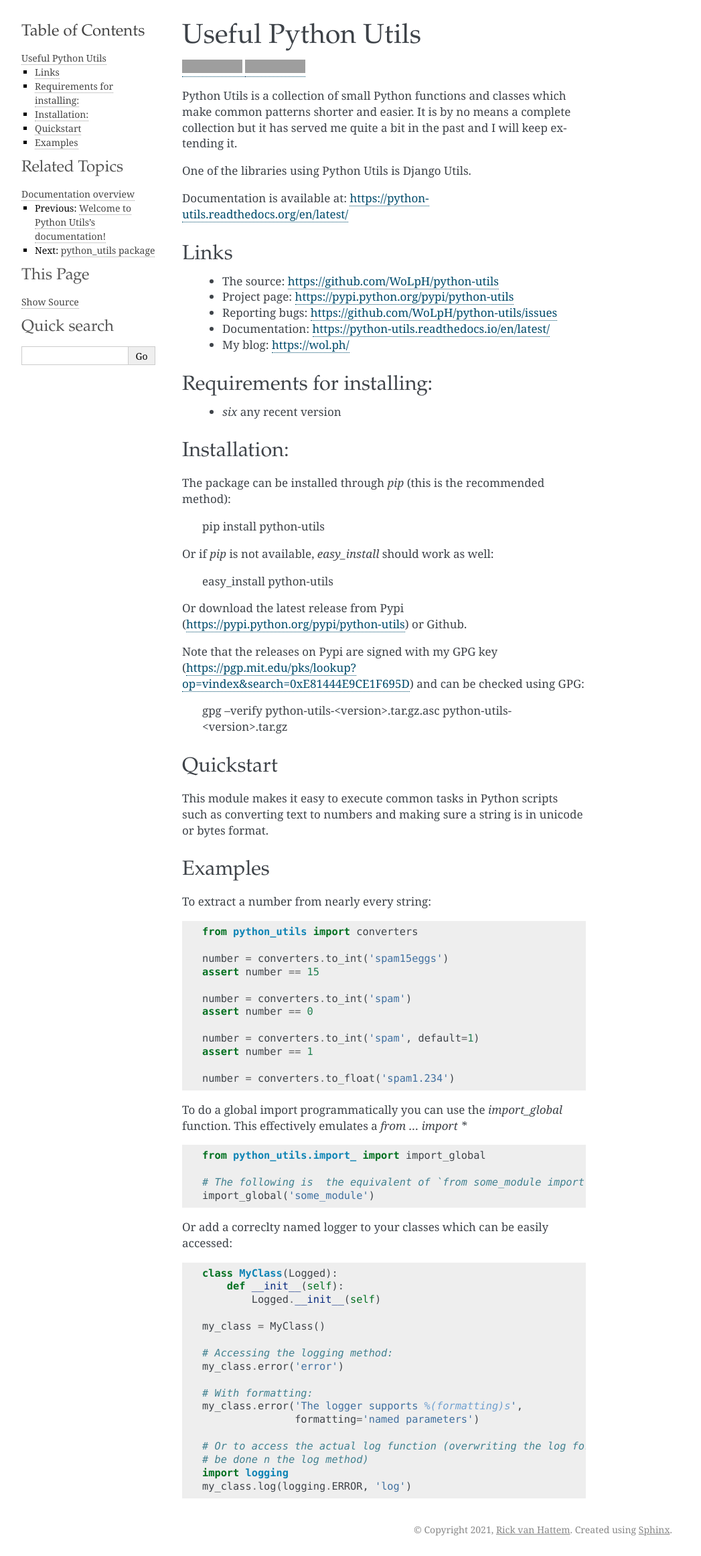
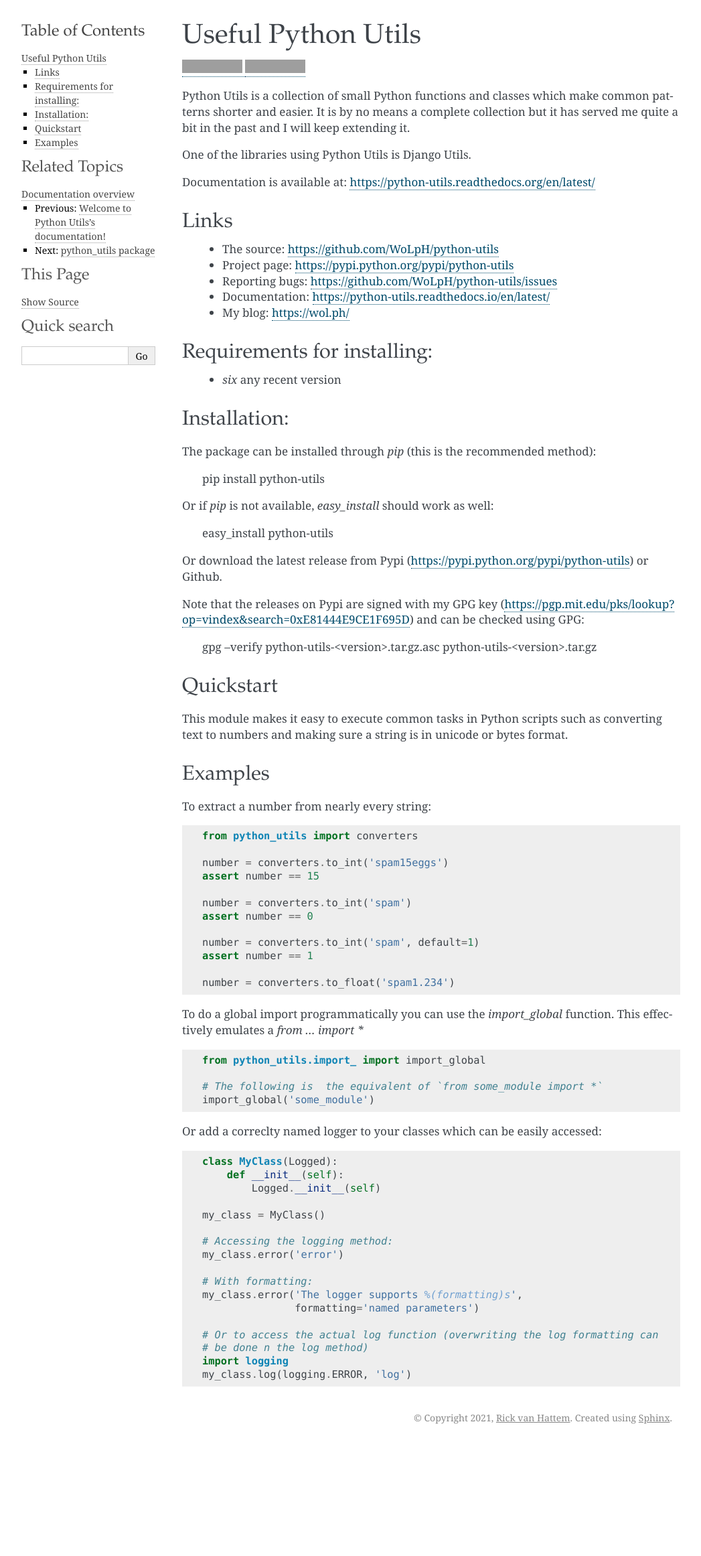
Before and after one commit to wolph/python-utils, a Sphinx documentation site: the page built from docs/usage.rst, in a window 1280 px wide. Shown: the whole page at 67% size, without its empty margins (106-1153 px from the left). Built offline with Sphinx 7.4.7, drawn with Linux system fonts in a browser that asks for light colours; after the commit the page ends 2156 px from its top, so only the background shows below that; grey boxes are pictures that could not be loaded.

Commit message:
added media query for wide screens

```diff
--- a/docs/_static/custom.css
+++ b/docs/_static/custom.css
@@ -1,3 +1,4 @@
+@media only screen and (min-width: 1200px) {
     /* Newlines (\a) and spaces (\20) before each parameter */
     .sig-param::before {
         content: "\a\20\20\20\20\20\20";
@@ -16,7 +17,7 @@ dl.class > dt:first-of-type {
     }
 
     div.body {
-    max-width: 75%;
+        max-width: 1250px;
     }
 
     div.bodywrapper {
@@ -27,3 +28,4 @@ div.document {
         width: auto;
         margin: 30px 10% 0 10%;
     }
+}
```
Lines whose indentation alone changed are shown as unchanged.
